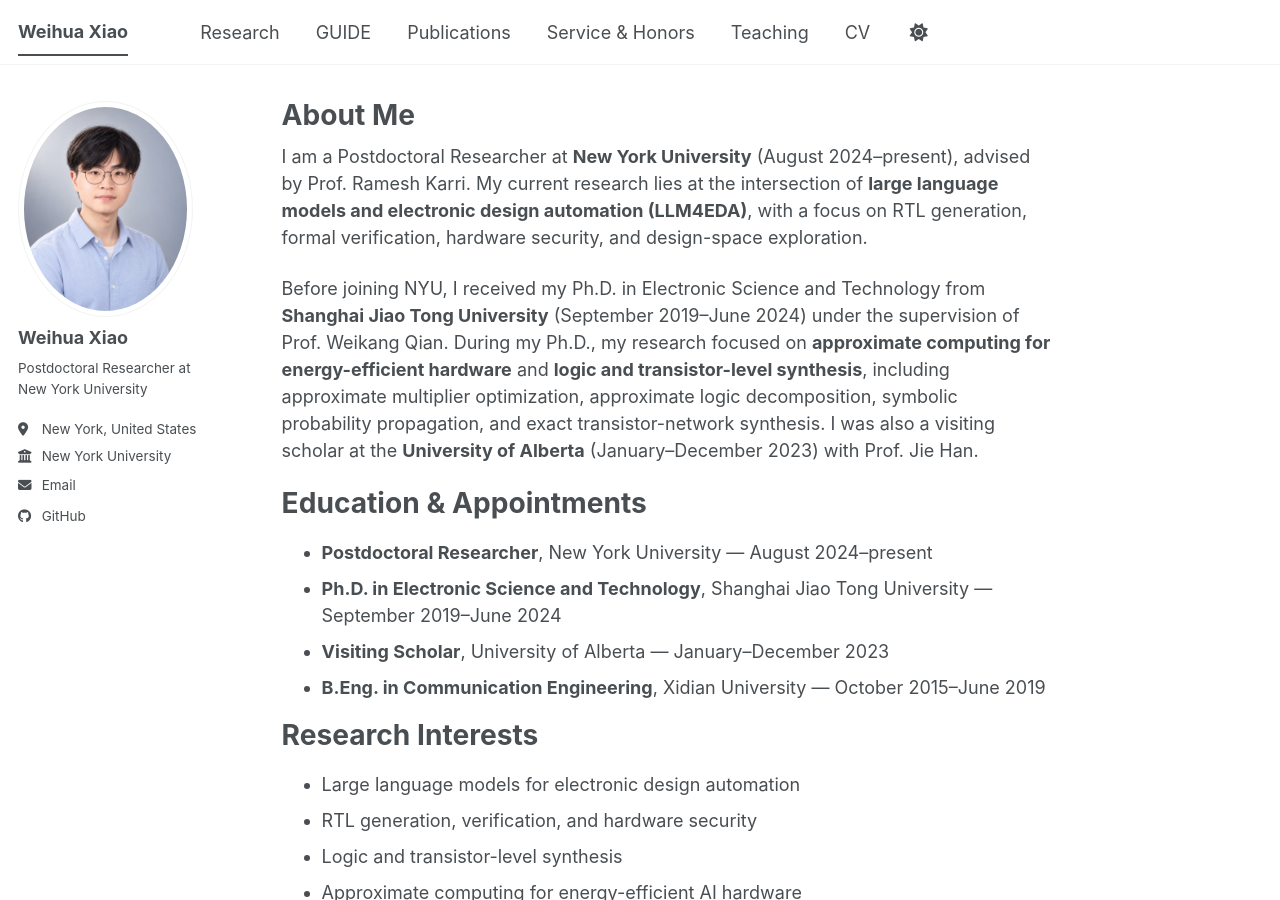
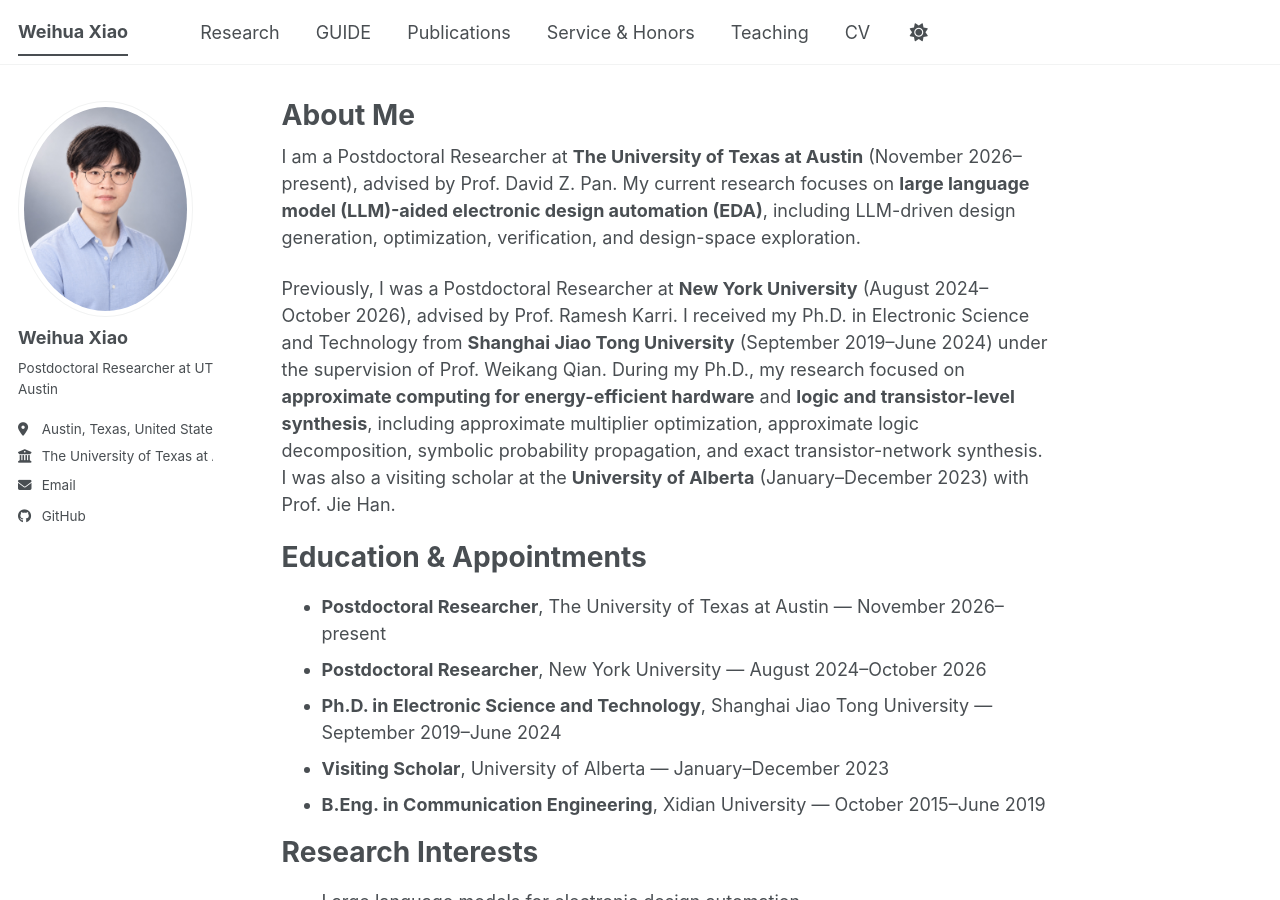
Before and after one commit to Weihua-Xiao/Weihua-Xiao.github.io, a Jekyll site: the page built from _pages/about.md, in a window 1280 px wide and 900 px high. Built offline with Jekyll 4.4.1, drawn with Linux system fonts in a browser that asks for light colours; a style sheet for code colours, icons or effects is not loaded.

Commit message:
Update appointment to UT Austin

```diff
--- a/_config.yml
+++ b/_config.yml
@@ -26,9 +26,9 @@
   avatar           : "profile.jpg"
   name             : "Weihua Xiao"
   pronouns         : # example: "she/her"
-  bio              : "Postdoctoral Researcher at New York University"
-  location         : "New York, United States"
-  employer         : "New York University"
+  bio              : "Postdoctoral Researcher at UT Austin"
+  location         : "Austin, Texas, United States"
+  employer         : "The University of Texas at Austin"
   uri              : # URL
   email            : "wx2356@nyu.edu"
 
--- a/_pages/about.md
+++ b/_pages/about.md
@@ -7,14 +7,15 @@
   - /about.html
 ---
 
-I am a Postdoctoral Researcher at **New York University** (August 2024–present), advised by Prof. Ramesh Karri. My current research lies at the intersection of **large language models and electronic design automation (LLM4EDA)**, with a focus on RTL generation, formal verification, hardware security, and design-space exploration.
+I am a Postdoctoral Researcher at **The University of Texas at Austin** (November 2026–present), advised by Prof. David Z. Pan. My current research focuses on **large language model (LLM)-aided electronic design automation (EDA)**, including LLM-driven design generation, optimization, verification, and design-space exploration.
 
-Before joining NYU, I received my Ph.D. in Electronic Science and Technology from **Shanghai Jiao Tong University** (September 2019–June 2024) under the supervision of Prof. Weikang Qian. During my Ph.D., my research focused on **approximate computing for energy-efficient hardware** and **logic and transistor-level synthesis**, including approximate multiplier optimization, approximate logic decomposition, symbolic probability propagation, and exact transistor-network synthesis. I was also a visiting scholar at the **University of Alberta** (January–December 2023) with Prof. Jie Han.
+Previously, I was a Postdoctoral Researcher at **New York University** (August 2024–October 2026), advised by Prof. Ramesh Karri. I received my Ph.D. in Electronic Science and Technology from **Shanghai Jiao Tong University** (September 2019–June 2024) under the supervision of Prof. Weikang Qian. During my Ph.D., my research focused on **approximate computing for energy-efficient hardware** and **logic and transistor-level synthesis**, including approximate multiplier optimization, approximate logic decomposition, symbolic probability propagation, and exact transistor-network synthesis. I was also a visiting scholar at the **University of Alberta** (January–December 2023) with Prof. Jie Han.
 
 Education & Appointments
 ======
 
-- **Postdoctoral Researcher**, New York University — August 2024–present
+- **Postdoctoral Researcher**, The University of Texas at Austin — November 2026–present
+- **Postdoctoral Researcher**, New York University — August 2024–October 2026
 - **Ph.D. in Electronic Science and Technology**, Shanghai Jiao Tong University — September 2019–June 2024
 - **Visiting Scholar**, University of Alberta — January–December 2023
 - **B.Eng. in Communication Engineering**, Xidian University — October 2015–June 2019
```
Also changed, not shown: _pages/cv.md (+3 -1 lines), 1 other file.
